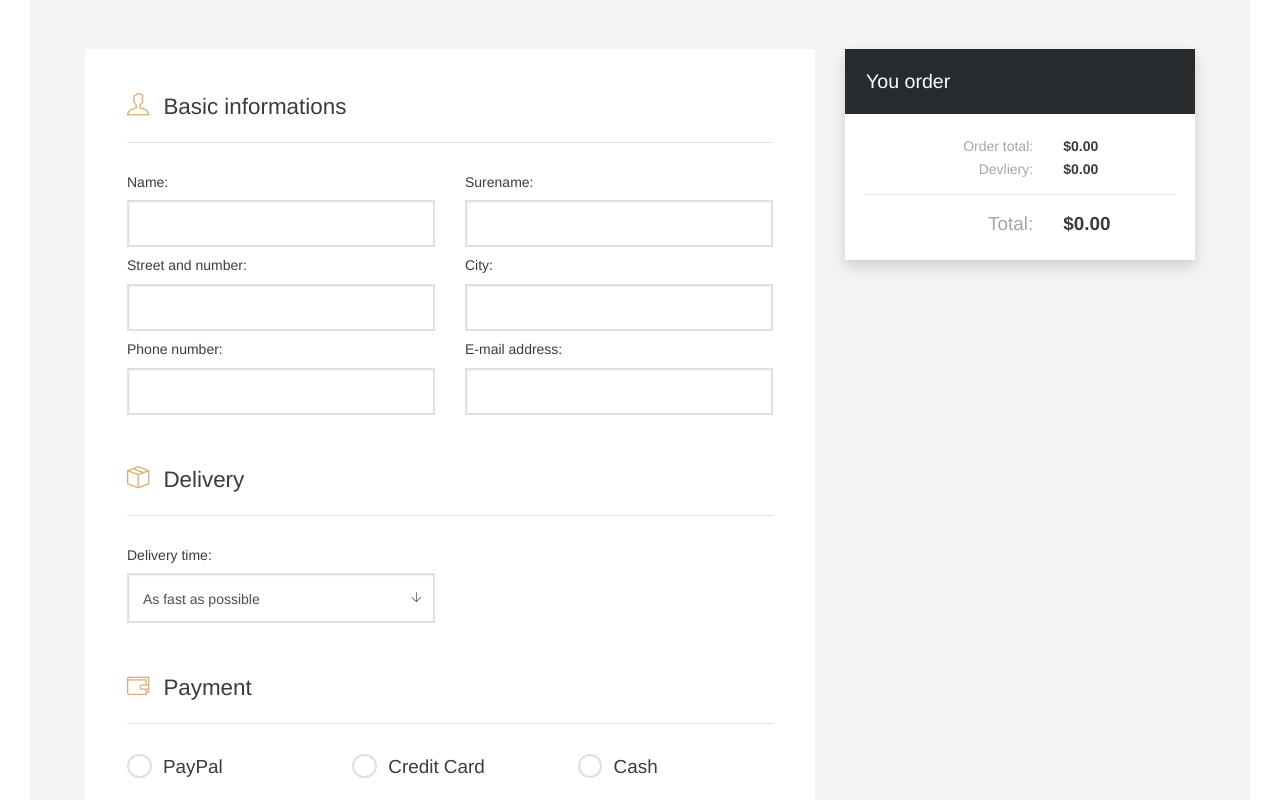
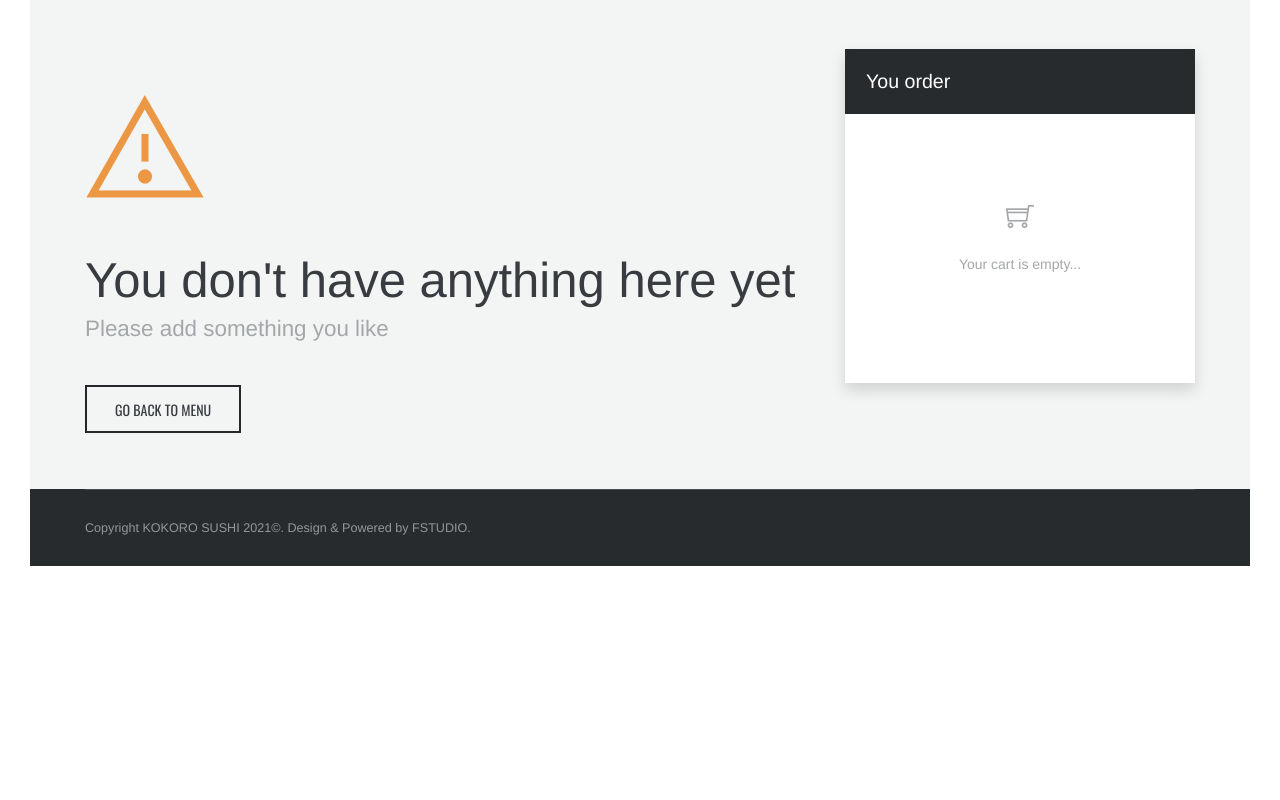
Before and after one commit to FANG-NZ/www.ffmenu.co.nz, a React (Create React App) app: page /checkout in a window 1280 px wide. Shown: the part 340-1140 px from the top of the page. After the commit the page ends 936 px from the top, so only its background shows below. Built offline with nearby package versions, Linux system fonts and the light colour scheme.

Commit message:
add empty panel on checkout page

```diff
--- a/src/components/cartpanel.jsx
+++ b/src/components/cartpanel.jsx
@@ -1,4 +1,4 @@
-import React, {Component} from 'react';
+import React, {Component, useContext} from 'react';
 import { withRouter } from 'react-router-dom';
 import CartContext from '../tools/cartcontext';
 import FFMenuContext from '../tools/ffmenucontext';
@@ -9,8 +9,8 @@ import '../scss/cartpanel.scss';
  * define the cart info block
  */
 const CartInfoBlock = (props) => {
-    const _cartContext = props.cartContext,
-          _ffContext = props.ffContext;
+    const _cartContext = useContext(CartContext),
+          _ffContext = useContext(FFMenuContext);
 
     /**
      * Function is to handle open popup clicked
@@ -71,6 +71,7 @@ const CartInfoBlock = (props) => {
  * define the cart summary block
  */
 const CartSummaryBlock = (props) => {
+    const cartcontext = useContext(CartContext);
 
     return(
         <div className="cart-summary">
@@ -92,7 +93,7 @@ const CartSummaryBlock = (props) => {
                 <div className="col-5">
                     <strong>
                         $<span className="cart-total">
-                            {props.cartContext.getCartTotal().toFixed(2)}
+                            {cartcontext.getCartTotal().toFixed(2)}
                         </span>
                     </strong>
                 </div>
@@ -159,8 +160,8 @@ class CartPanel extends  Component{
                                             {cartcontext.isCartEmpty()
                                                 ? <CartEmptyBlock />
                                                 : <>
-                                                    <CartInfoBlock cartContext={cartcontext} ffContext={ffmenucontext}/>
-                                                    <CartSummaryBlock cartContext={cartcontext} />
+                                                    <CartInfoBlock />
+                                                    <CartSummaryBlock />
                                                   </>
                                             }
 
@@ -193,4 +194,5 @@ class CartPanel extends  Component{
 
 }
 
+export {CartSummaryBlock, CartEmptyBlock};
 export default withRouter(CartPanel);
--- a/src/pages/checkoutpage.jsx
+++ b/src/pages/checkoutpage.jsx
@@ -3,34 +3,160 @@ import {StickyContainer, Sticky} from 'react-sticky-17';
 
 import CartContext from '../tools/cartcontext';
 import bannerImage from '../images/checkoutpage-bg.jpg'
+
+import {CartSummaryBlock, CartEmptyBlock} from '../components/cartpanel';
+
 import '../scss/checkoutpage.scss';
+import FFMenuContext from '../tools/ffmenucontext';
 
 
 /**
  * defien the cart item block
+ * We use new item, not from CartPanel, because we can design different
+ * template here to represent cart item
  */
 const CartItemBlock = (props)=>{
-    const _meal = props.meal,
-          _cartInfo = props.cartInfo;
+    const _meal = props.item.meal,
+          _cartInfo = props.item.cart_item,
+          _ffcontext = useContext(FFMenuContext),
+          _cartcontext = useContext(CartContext);
+
+    const _subtotal = _cartInfo.price * _cartInfo.qty;
+
+    /**
+     * Function is to handle open popup clicked
+     * @param {} e
+     * @param {*} _cartItem
+     */
+    function handleOpenPopup(e, _cartItem){
+        e.preventDefault();
+        _ffcontext.mealPopupRef.current.open(_cartItem);
+    }
+
+
+    /**
+     * Function is to handle remove item
+     * @param {*} e
+     * @param {*} _meal
+     */
+    function handleRemoveItem(e, _meal){
+        e.preventDefault();
+        _cartcontext.removeItemFromCart(_meal.id);
+    }
 
     return(
-        <tr key={_cartInfo.mid}>
+        <tr>
             <td className="title">
                 <span className="name">
-                    <a href="#product-modal">{_meal.name}</a>
+                    <a href="#open-popup"
+                        onClick={(e) => handleOpenPopup(e, _meal)}
+                    >
+                        {_meal.name}
+                    </a>
                 </span>
-                <span className="caption text-muted">{_cartInfo.unit}</span>
+                <span className="caption text-muted">
+                    {_cartInfo.comments}
+                </span>
             </td>
-            <td className="price">${_cartInfo.price.toFixed(2)}</td>
+            <td className="price">
+                ${_subtotal.toFixed(2)}
+                <span className="text-muted">({_cartInfo.qty} Qty)</span>
+            </td>
             <td className="actions">
-                <a href="#product-modal" className="action-icon">
+                <a href="#open-popup" className="action-icon"
+                    onClick={(e) => handleOpenPopup(e, _meal)}
+                >
                     <i className="ti ti-pencil"></i>
                 </a>
-                <a href="#" className="action-icon">
+                <a href="#remove" className="action-icon"
+                    onClick={(e) => handleRemoveItem(e, _meal)}
+                >
                     <i className="ti ti-close"></i>
                 </a>
             </td>
         </tr>
+    )
+}
+
+
+/**
+ * Defien the empty block for left panel
+ */
+const LeftEmptyBlock = () => {
+
+    return(
+        <div className="row">
+            <div className="col-12">
+                <span className="icon icon-xl icon-warning">
+                    <i className="ti ti-alert"></i>
+                </span>
+                <h1 className="mb-2">You don't have anything here yet</h1>
+                <h4 className="text-muted mb-5">Please add something you like</h4>
+                <a href="menu-list-navigation.html" className="btn btn-outline-secondary">
+                    <span>Go back to menu</span>
+                </a>
+            </div>
+        </div>
+    )
+}
+
+
+/**
+ * define the form block for left panel
+ */
+const LeftFormBlock = () => {
+
+    return(
+        <>
+        <div className="bg-white p-4 p-md-5 mb-4">
+            <h4 className="border-bottom pb-4">
+                <i className="ti ti-user mr-3 text-primary"></i>Basic informations
+            </h4>
+
+            <div className="row mb-5">
+                <div className="form-group col-sm-6">
+                    <label>Name:</label>
+                    <input type="text" className="form-control" />
+                </div>
+                <div className="form-group col-sm-6">
+                    <label>Surename:</label>
+                    <input type="text" className="form-control" />
+                </div>
+
+                <div className="form-group col-sm-6">
+                    <label>Phone number:</label>
+                    <input type="text" className="form-control" />
+                </div>
+                <div className="form-group col-sm-6">
+                    <label>E-mail address:</label>
+                    <input type="email" className="form-control" />
+                </div>
+            </div>
+
+            <h4 className="border-bottom pb-4">
+                <i className="ti ti-package mr-3 text-primary"></i>Pickup
+            </h4>
+            <div className="row mb-5">
+                <div className="form-group col-sm-6">
+                    <label>Pickup time:</label>
+                    <div className="select-container">
+                        <select className="form-control">
+                            <option>As fast as possible</option>
+                            <option>In one hour</option>
+                            <option>In two hours</option>
+                        </select>
+                    </div>
+                </div>
+            </div>
+
+        </div>
+
+        <div className="text-center">
+            <button className="btn btn-primary btn-lg">
+                <span>Order now!</span>
+            </button>
+        </div>
+        </>
     )
 }
 
@@ -86,111 +212,31 @@ const CheckoutPage = () =>{
                                 <h5 className="mb-0">You order</h5>
                             </div>
 
-                            <table className="cart-table">
+                            {/** Check if cart is empty */}
+                            {_cartcontext.isCartEmpty()
+                                ? <CartEmptyBlock />
+                                : <>
+                                    <table className="cart-table checkout-cart-table">
                                         <tbody>
 
                                         {_cartcontext.items.map(
                                             (value) => {
-                                        return <CartItemBlock meal={value.meal} cartInfo={value.cart_item} />
+                                                return <CartItemBlock key={value.mid} item={value} />
                                             }
                                         )}
 
                                         </tbody>
                                     </table>
+                                    <CartSummaryBlock />
+                                  </>
+                            }
 
-                            <div class="cart-summary">
-                                <div class="row">
-                                    <div class="col-7 text-right text-muted">Order total:</div>
-                                    <div class="col-5"><strong>$<span class="cart-products-total">0.00</span></strong></div>
-                                </div>
-                                <div class="row">
-                                    <div class="col-7 text-right text-muted">Devliery:</div>
-                                    <div class="col-5"><strong>$<span class="cart-delivery">0.00</span></strong></div>
-                                </div>
-                                <hr class="hr-sm" />
-                                <div class="row text-lg">
-                                    <div class="col-7 text-right text-muted">Total:</div>
-                                    <div class="col-5"><strong>$<span class="cart-total">0.00</span></strong></div>
-                                </div>
-                            </div>
-                            <div class="cart-empty">
-                                <i class="ti ti-shopping-cart"></i>
-                                <p>Your cart is empty...</p>
-                            </div>
-                        </div>
-                    </div>
-                    <div class="col-xl-8 col-lg-7 order-lg-first">
-                        <div class="bg-white p-4 p-md-5 mb-4">
-                            <h4 class="border-bottom pb-4"><i class="ti ti-user mr-3 text-primary"></i>Basic informations</h4>
-                            <div class="row mb-5">
-                                <div class="form-group col-sm-6">
-                                    <label>Name:</label>
-                                    <input type="text" class="form-control" />
-                                </div>
-                                <div class="form-group col-sm-6">
-                                    <label>Surename:</label>
-                                    <input type="text" class="form-control" />
-                                </div>
-                                <div class="form-group col-sm-6">
-                                    <label>Street and number:</label>
-                                    <input type="text" class="form-control" />
-                                </div>
-                                <div class="form-group col-sm-6">
-                                    <label>City:</label>
-                                    <input type="text" class="form-control" />
-                                </div>
-                                <div class="form-group col-sm-6">
-                                    <label>Phone number:</label>
-                                    <input type="text" class="form-control" />
-                                </div>
-                                <div class="form-group col-sm-6">
-                                    <label>E-mail address:</label>
-                                    <input type="email" class="form-control" />
                         </div>
                     </div>
 
-                            <h4 class="border-bottom pb-4"><i class="ti ti-package mr-3 text-primary"></i>Delivery</h4>
-                            <div class="row mb-5">
-                                <div class="form-group col-sm-6">
-                                    <label>Delivery time:</label>
-                                    <div class="select-container">
-                                        <select class="form-control">
-                                            <option>As fast as possible</option>
-                                            <option>In one hour</option>
-                                            <option>In two hours</option>
-                                        </select>
-                                    </div>
-                                </div>
-                            </div>
-
-                            <h4 class="border-bottom pb-4"><i class="ti ti-wallet mr-3 text-primary"></i>Payment</h4>
-                            <div class="row text-lg">
-                                <div class="col-md-4 col-sm-6 form-group">
-                                    <label class="custom-control custom-radio">
-                                        <input type="radio" name="payment_type" class="custom-control-input" />
-                                        <span class="custom-control-indicator"></span>
-                                        <span class="custom-control-description">PayPal</span>
-                                    </label>
-                                </div>
-                                <div class="col-md-4 col-sm-6 form-group">
-                                    <label class="custom-control custom-radio">
-                                        <input type="radio" name="payment_type" class="custom-control-input" />
-                                        <span class="custom-control-indicator"></span>
-                                        <span class="custom-control-description">Credit Card</span>
-                                    </label>
-                                </div>
-                                <div class="col-md-4 col-sm-6 form-group">
-                                    <label class="custom-control custom-radio">
-                                        <input type="radio" name="payment_type" class="custom-control-input" />
-                                        <span class="custom-control-indicator"></span>
-                                        <span class="custom-control-description">Cash</span>
-                                    </label>
-                                </div>
-                            </div>
-                        </div>
-                        <div class="text-center">
-                            <button class="btn btn-primary btn-lg"><span>Order now!</span></button>
-                        </div>
+                    {/** START right panel */}
+                    <div className="col-xl-8 col-lg-7 order-lg-first">
+                        <LeftEmptyBlock />
                     </div>
                 </div>
             </div>
--- a/src/scss/checkoutpage.scss
+++ b/src/scss/checkoutpage.scss
@@ -8,11 +8,26 @@
     }
 }
 
+// START
+// Checkout page style
+// ---------------------------------
+.checkout-page{
 
-.cart-table{
+    .checkout-cart-table{
+        td{
+            padding: 1rem .85rem;
+        }
 
-    .title{
-        background-color: red;
+        .title{
+            //background-color: red;
+        }
+        .price{
+            width: 115px;
+            span{
+                margin-left: 2px;
+                font-size: .85rem;
+            }
+        }
     }
 
 }
```
Lines whose indentation alone changed are shown as unchanged.
